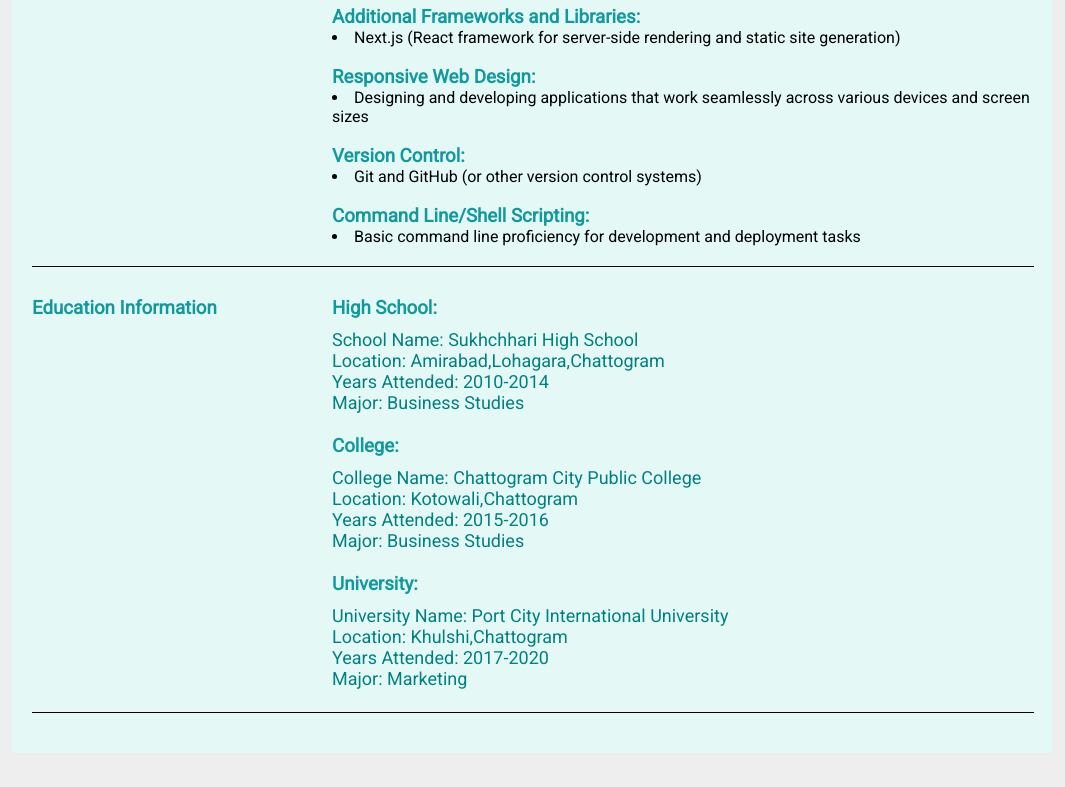
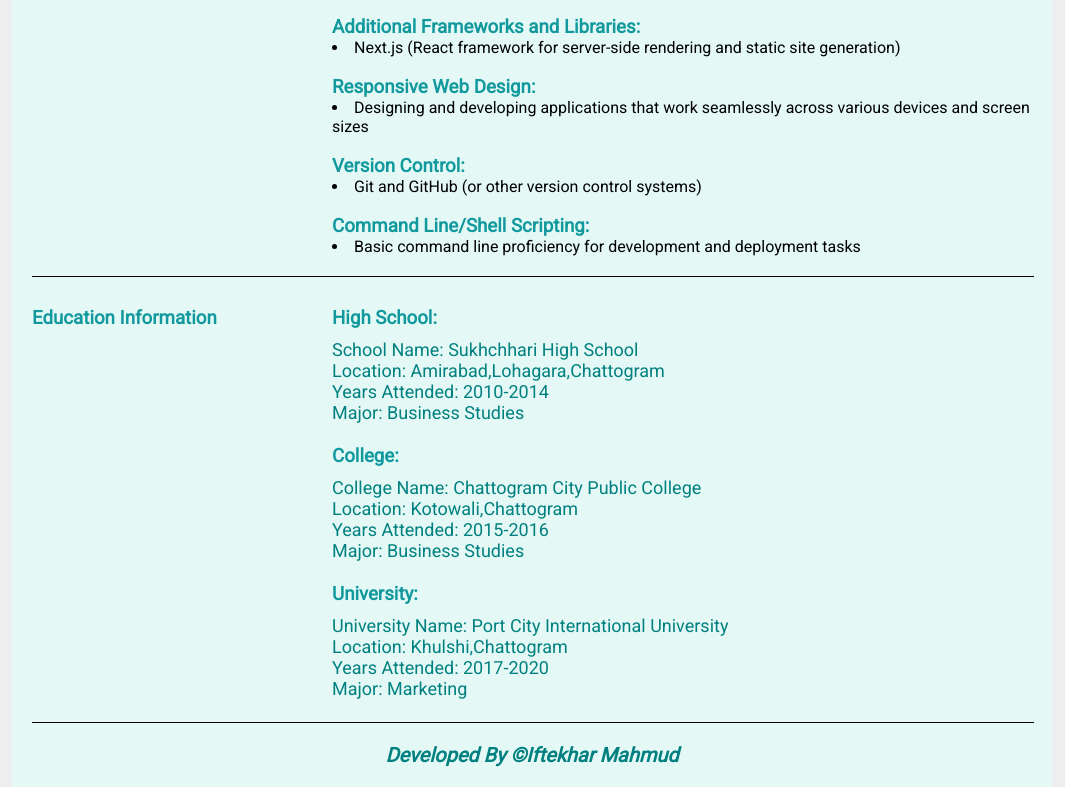
Before and after one commit to iftekharmahmud25/cv-html-css-practice, a plain HTML site: page index.html in a window 1280 px wide. Shown: the part 1027-1814 px from the top of the page, without its empty margins (108-1173 px from the left). Before the commit the page ends 1780 px from the top, so only its background shows below. Drawn offline with Linux system fonts and the light colour scheme.

Commit message:
added footer

```diff
--- a/index.css
+++ b/index.css
@@ -103,3 +103,11 @@ hr {
     margin-bottom: 10px;
     margin-top: 5px;
 }
+
+.footer{
+    text-align: center;
+    font-size: 20px;
+    font-weight: bold;
+    font-style: italic;
+    color: teal;
+}
--- a/index.html
+++ b/index.html
@@ -22,6 +22,7 @@
             <div class="header-contact">
                 <p><a href="mailto:iftekharmahmud98@gmail.com">Email : iftekharmahmud98@gmail.com</a></p>
                 <p><a href="facebook.com">Facebook : Iftekhar Mahmud</a></p>
+                <p><a href="https://www.linkedin.com/in/iftekhar-mahmud-18345b289/" target="_blank">Linkedin : Iftekhar Mahmud</a></p>
                 <p><a href="tel:+8801891526868">Phone : +8801891526868</a></p>
             </div>
         </header>
@@ -170,37 +171,11 @@ Birth  Place		: Chattogram </pre>
 
                 </div>
                 <hr class="common-hr">
-
-
-
-
-
-
-
-
-
-
-
-
-
-
-
-
-
-
-
             </section>
-
-
-
-
-
-
-
         </main>
 
-        <footer>
-
+        <footer class="footer">
+         <p>Developed By &copy;Iftekhar Mahmud</p>
 
         </footer>
     </div>
```
